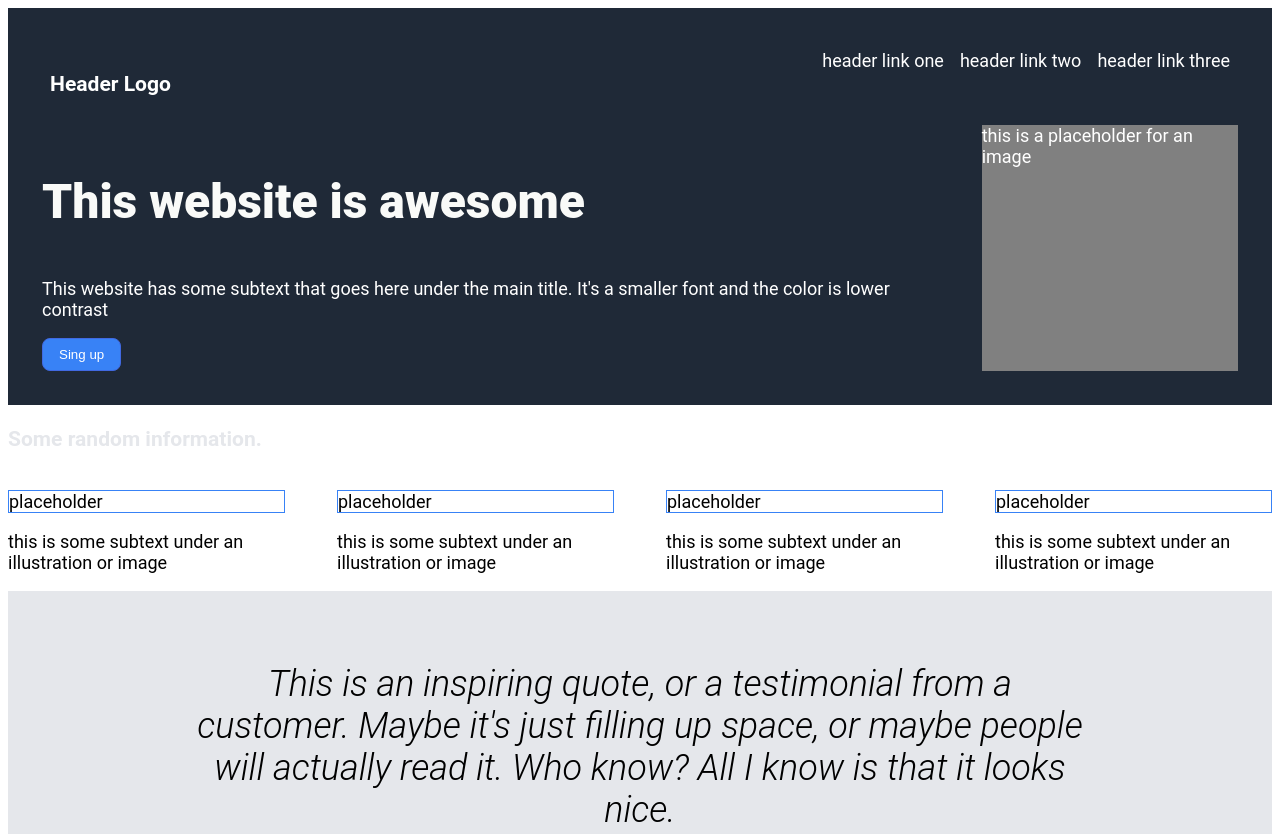
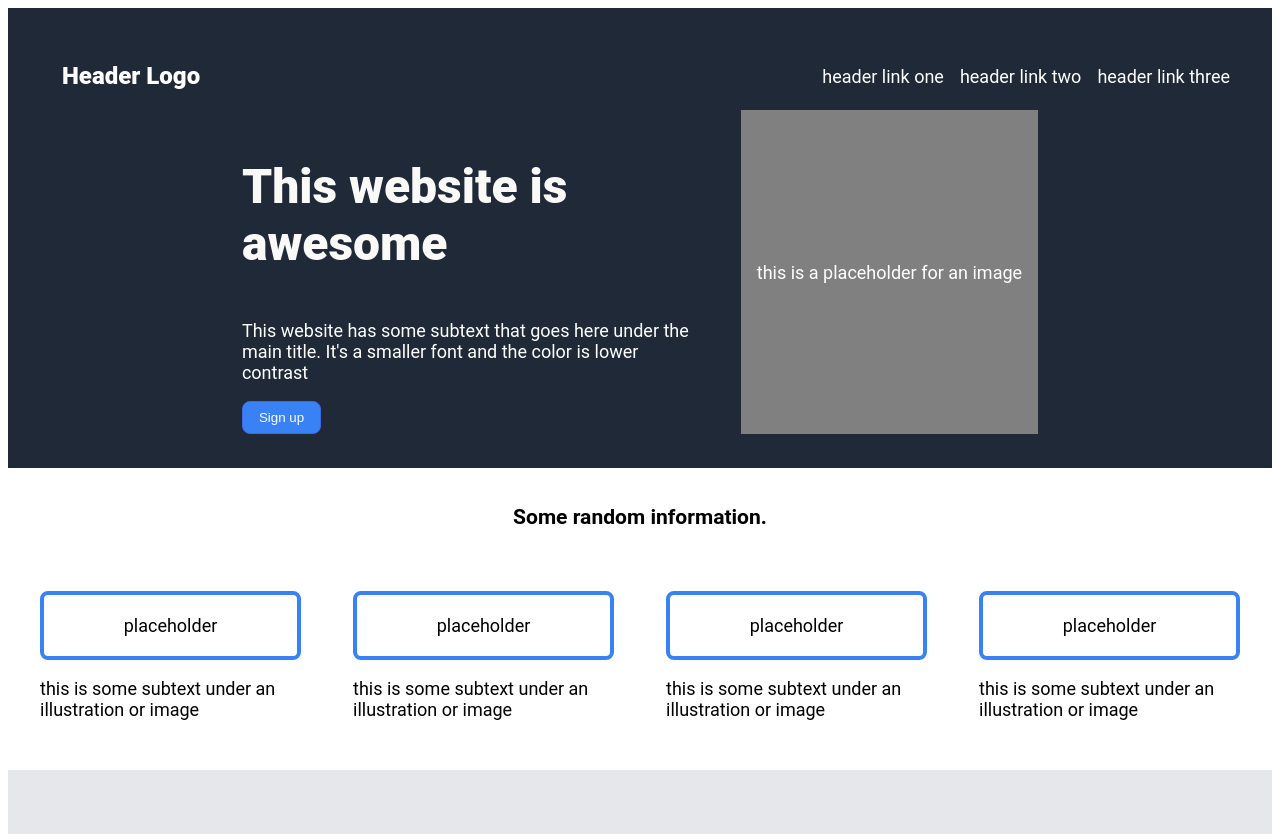
Before and after one commit to xopotatoxo/Landing-Page, a plain HTML site: page index.html in a window 1280 px wide. Shown: the top 834 px of the page. Drawn offline with Linux system fonts and the light colour scheme.

Commit message:
fully fixed

```diff
--- a/index.html
+++ b/index.html
@@ -10,7 +10,7 @@
 <body>
     <div class="header">
         <div class="bar">
-            <h3>Header Logo</h3>
+            <p class="logo">Header Logo</p>
             <ul>
                 <li>header link one</li>
                 <li>header link two</li>
@@ -19,9 +19,11 @@
         </div>
         <div class="first-para">
             <div class="left-text">
-                <p class="title-web">This website is awesome</p>
-                <p class="description">This website has some subtext that goes here under the main title. It's a smaller font and the color is lower contrast</p>
-                <button class="btn">Sing up</button>
+                <p class="title-web">This website is <br> awesome</p>
+                <p class="description">This website has some subtext that goes here under the
+                    <br>main title. It's a smaller font and the color is lower
+                    <br>contrast</p>
+                <button class="btn">Sign up</button>
             </div>
 
             <div class="right-pic">this is a placeholder for an image</div>
--- a/style.css
+++ b/style.css
@@ -20,6 +20,11 @@ ul{
     padding: 34px;
 }
 
+.logo{
+    margin: 12px;
+    font-size: 24px;
+    font-weight: 800;
+}
 .title-web{
     font-size: 48px;
     color: #F9FAF8;
@@ -30,6 +35,8 @@ ul{
     display: flex;
     justify-content: space-between;
     padding: 8px;
+    align-items: center;
+
 }
 
 .first-para{
@@ -41,8 +48,17 @@ ul{
 .right-pic{
     display: flex;
     background-color: grey;
+    flex-direction: column;
+    justify-content: center;
+    padding: 16px;
 }
 
+.random{
+    text-align: center;
+    color: black;
+    margin: 24px;
+    padding: 12px;
+}
 
 .information{
     display: flex;
@@ -50,11 +66,15 @@ ul{
     background-color: white;
     justify-content: center;
     gap: 52px;
+    margin: 32px;
 }
 
 .box{
     border: solid #3882F6;
-    border-width: 0.1rem;
+    border-width: 0.3rem;
+    border-radius: 8px;
+    padding: 20px 10px;
+    text-align: center;
 }
 
 .quote{
@@ -111,4 +131,6 @@ ul{
 .footer{
     background-color: #1F2937;
     color: white;
+    padding: 20px;
+    text-align: center;
 }
```
